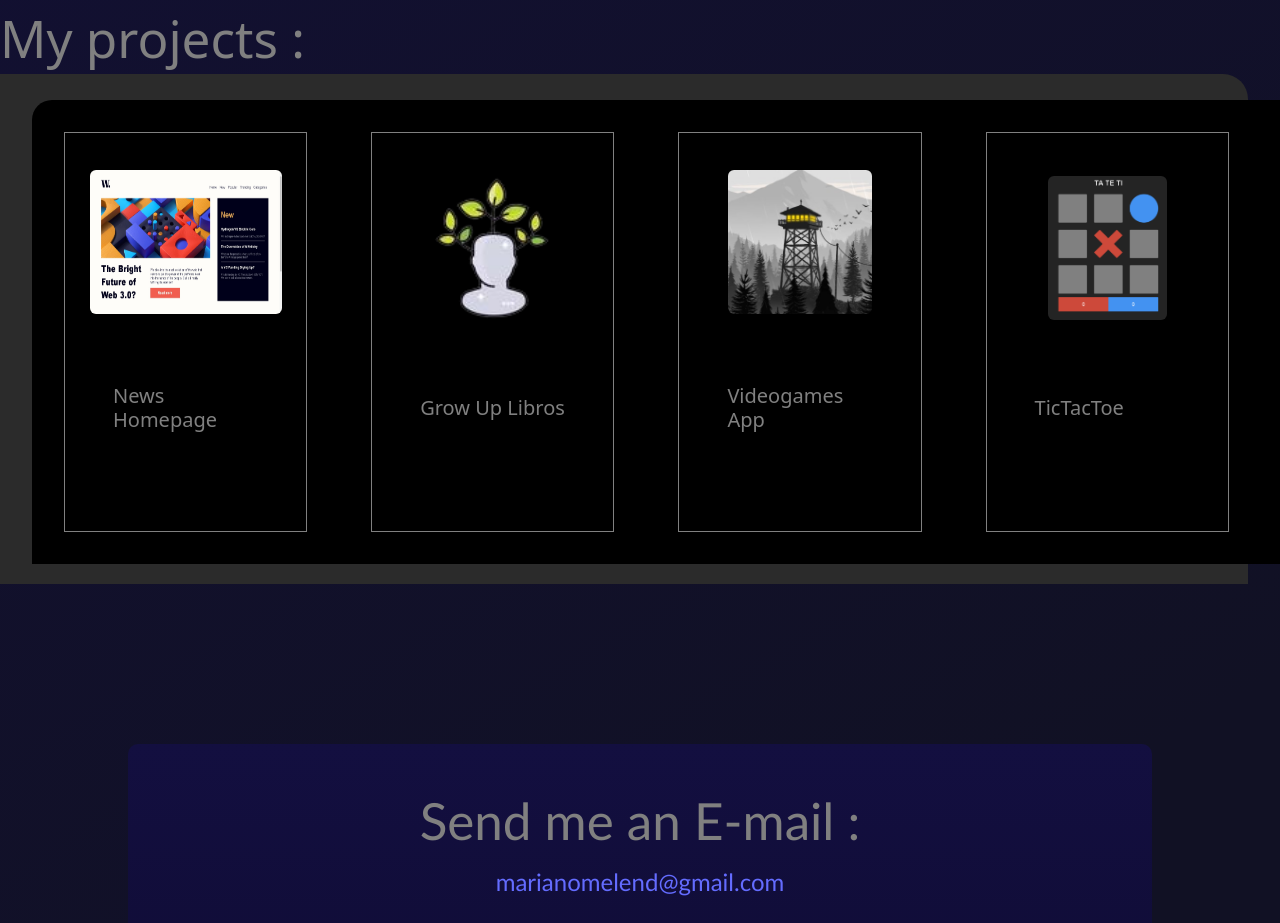
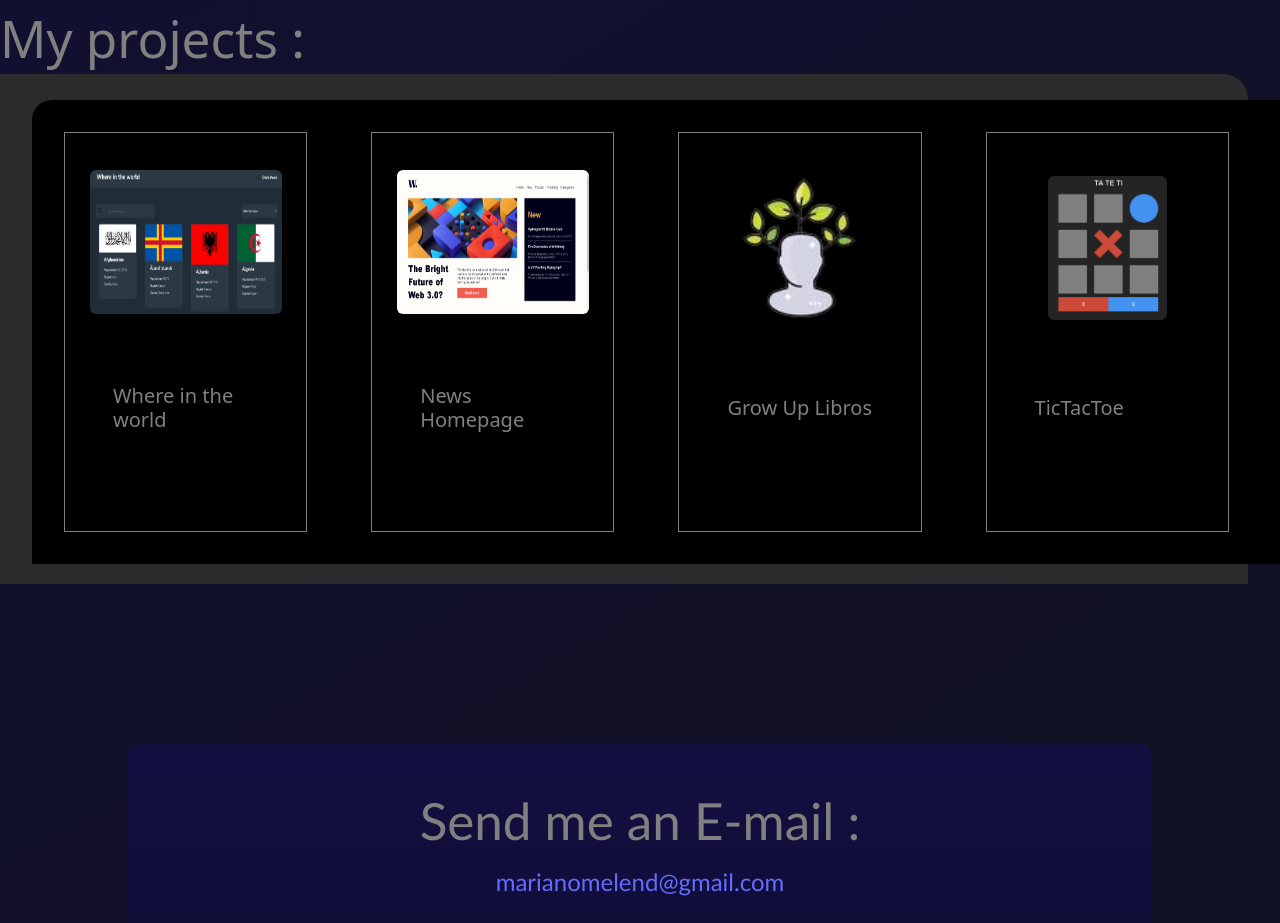
Before and after one commit to mariano3232/Portfolio, a React (Vite) app: page / in a window 1280 px wide. Shown: the part 1720-2643 px from the top of the page. Built offline with nearby package versions, Linux system fonts and the light colour scheme.

Commit message:
ProjectSwap2

```diff
--- a/src/App.jsx
+++ b/src/App.jsx
@@ -79,7 +79,7 @@ function App() {
                 {/* <h2 className={styles.name}>Mariano Melendez</h2> */}
                 <h1 className={styles.bla}>Mariano Melendez</h1>
                 <p>I am a self-taught developer with a passion for engineering and problem-solving. I have knowledge in several modern technologies and am looking for a position as a full stack, front-end or back-end developer.</p>
-                <a target='_blank' href="https://certificates.soyhenry.com/cert?id=9b5f78a5-4b44-49d5-8a8d-fc1db4a46a4d">Full Stack certificate</a>
+                <a target='_blank' href="https://certificates.soyhenry.com/cert?id=9b5f78a5-4b44-49d5-     8a8d-fc1db4a46a4d">Full Stack certificate</a>
                 <div className={styles.buttons}>
                     <Link activeClass="active" to="#ContactForm" spy={false} smooth={true} offset={-50} duration={500}>
                         <p className={styles.contact}>Get in touch ↓</p>
--- a/src/components/projectsObject.js
+++ b/src/components/projectsObject.js
@@ -1,11 +1,18 @@
 import growUp from '../grow-up.png'
 import videogames from '../videogames.jpg'
 import tateti from '../tateti.png'
+import countries from '../countries.jpg'
 import twclone from '../twclonelogo.png'
 import newsHome from '../newsHomepage.jpg'
 export default function getProjects(){
 
     let obj=[
+        {
+            title:'Where in the world',
+            link:"https://where-in-the-world-lyart.vercel.app/",
+            image:countries,
+            description:"Responsive single sage aplication consuming the REST Countries API, made with React "
+        },
         {
             title:'News Homepage',
             image:newsHome,
@@ -20,12 +27,12 @@ export default function getProjects(){
             link:"https://e-commerce-books.vercel.app/",
             description:`Bootcamp's final project. \n At GrowUpLibros we believe that reading can be a powerful tool to achieve personal growth. That's why we are creating an online book store selling philosophy and personal development books, where you'll find the kind of wisdom and encouragement that can help you grow up.`
         },
-        {
-            title:'Videogames App',
-            link:"https://videogames-one.vercel.app/",
-            image:videogames,
-            description:"Individual project.This  project is an SPA that consumes an API to help you find information about your favorite games and even add new games so they're shown on the page."
-        },
+        // {
+        //     title:'Videogames App',
+        //     link:"https://videogames-one.vercel.app/",
+        //     image:videogames,
+        //     description:"Individual project.This  project is an SPA that consumes an API to help you find information about your favorite games and even add new games so they're shown on the page."
+        // },
         {
             title:'TicTacToe',
             link:"https://tateti-rho.vercel.app/",
```
Also changed, not shown: src/countries.jpg (added), src/placeHolder.jpg (deleted).
